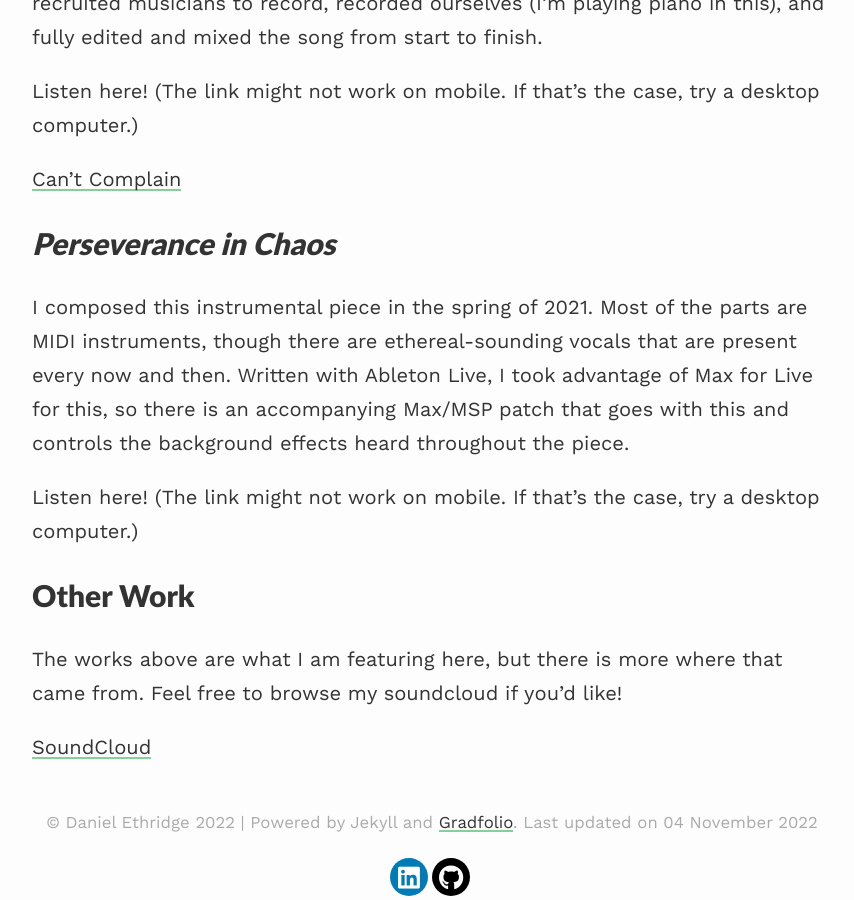
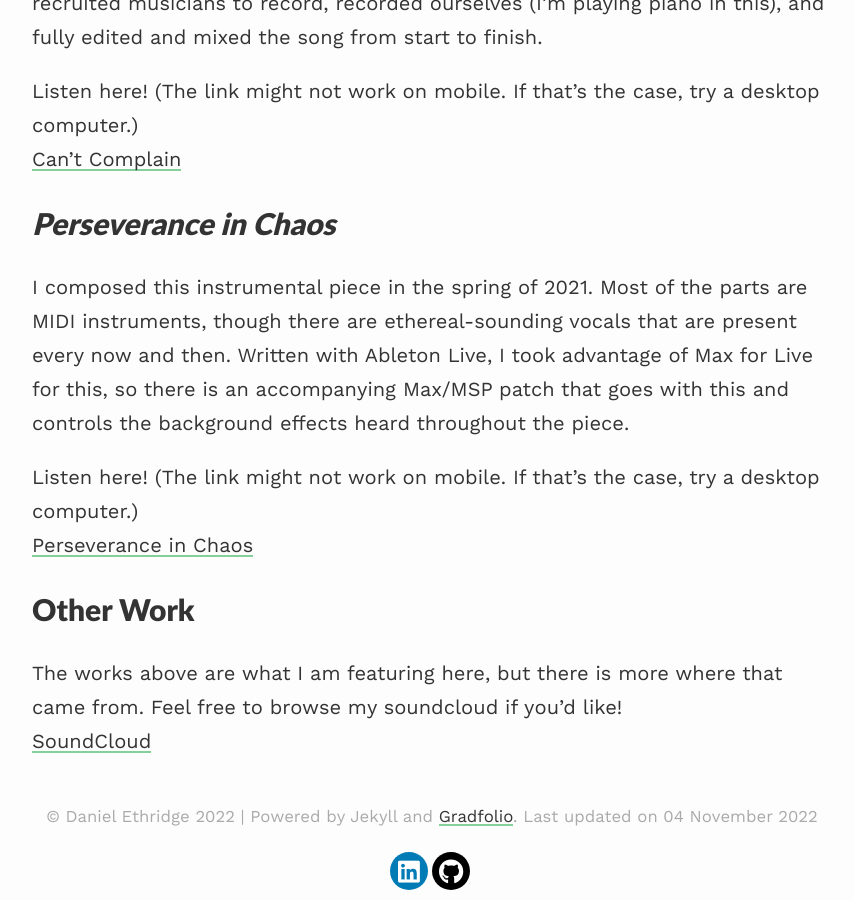
Before and after one commit to daniel-ethridge/daniel-ethridge.github.io, a Jekyll site: the page built from _projects/music.md, in a window 1280 px wide and 900 px high, scrolled down 2458 px. Shown: the whole window, without its empty margins (208-1062 px from the left). Built offline with Jekyll 4.4.1, drawn with Linux system fonts in a browser that asks for light colours; nearby versions of some CDN libraries.

```diff
--- a/_projects/music.md
+++ b/_projects/music.md
@@ -12,13 +12,13 @@ There are four pieces of music for the game: the main/title theme, the village t
 
 Check out the pieces below. (Note that for some reason, the links may not work on mobile. Use a desktop computer if you're having issues.)
 
-[Main Theme](https://soundcloud.com/user-219856532/anteronesia-main-theme "Main Theme")
+[Main Theme](https://soundcloud.com/user-219856532/anteronesia-main-theme)
 
-[Village Theme](https://soundcloud.com/user-219856532/anteronesia-village-theme "Village Theme")
+[Village Theme](https://soundcloud.com/user-219856532/anteronesia-village-theme)
 
-[Forest Theme](https://soundcloud.com/user-219856532/anteronesia-forest-theme "Forest Theme")
+[Forest Theme](https://soundcloud.com/user-219856532/anteronesia-forest-theme)
 
-[Fight Music](https://soundcloud.com/user-219856532/anteronesia-fight-music "Fight Music")
+[Fight Music](https://soundcloud.com/user-219856532/anteronesia-fight-music)
 
 
 *Perspectrum*
@@ -29,28 +29,25 @@ The work focuses on the fact that so many people in the world are discriminated
 
 Note that while the audio may seem to be noisy or have static at times, this was intentional. The message is not a light-hearted one, and the noisy parts of the audio help to reflect that.
 
-Watch it below!
-[![Perspectrum](/assets/images/play-perspectrum.jpg)](https://www.youtube.com/watch?v=vlFEL2JK7bU "Perspectrum")
+Watch it below! \
+[![Perspectrum](/assets/images/play-perspectrum.jpg)](https://www.youtube.com/watch?v=vlFEL2JK7bU)
 
 
 *Can't Complain*
 ===
 With lyrics written by my childhood best friend, I wrote the music to *Can't Complain* in the fall of 2019. It served as the final group project of my Recording and Mixing course during my master's degree at Georgia Tech. In the group, we recruited musicians to record, recorded ourselves (I'm playing piano in this), and fully edited and mixed the song from start to finish.
 
-Listen here! (The link might not work on mobile. If that's the case, try a desktop computer.)
-
+Listen here! (The link might not work on mobile. If that's the case, try a desktop computer.) \
 [Can't Complain](https://soundcloud.com/user-219856532/cant-complain)
 
 *Perseverance in Chaos*
 ===
 I composed this instrumental piece in the spring of 2021. Most of the parts are MIDI instruments, though there are ethereal-sounding vocals that are present every now and then. Written with Ableton Live, I took advantage of Max for Live for this, so there is an accompanying Max/MSP patch that goes with this and controls the background effects heard throughout the piece.
 
-Listen here! (The link might not work on mobile. If that's the case, try a desktop computer.)
-
-[](https://soundcloud.com/user-219856532/perseverance-in-chaos "Perseverance in Chaos")
+Listen here! (The link might not work on mobile. If that's the case, try a desktop computer.) \
+[Perseverance in Chaos](https://soundcloud.com/user-219856532/perseverance-in-chaos)
 
 Other Work
 ===
-The works above are what I am featuring here, but there is more where that came from. Feel free to browse my soundcloud if you'd like!
-
-[SoundCloud](https://soundcloud.com/user-219856532 "SoundCloud")
+The works above are what I am featuring here, but there is more where that came from. Feel free to browse my soundcloud if you'd like! \
+[SoundCloud](https://soundcloud.com/user-219856532)
```
